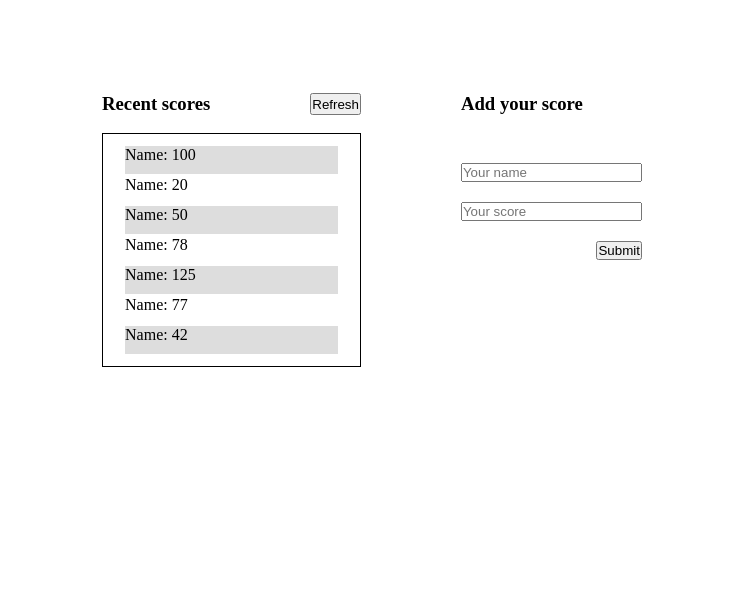
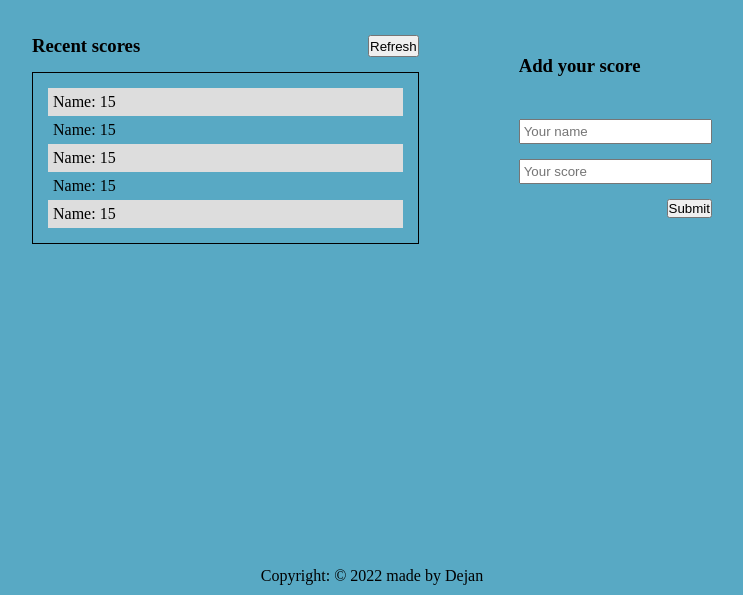
Before and after one commit to DeVuDeveloper/Leaderboard, a website built with webpack: page src/index.html in a window 1280 px wide. Shown: the part 205-800 px from the top of the page, without its empty margins (268-1011 px from the left). Built offline with nearby package versions, Linux system fonts and the light colour scheme.

Commit message:
fixed HTML and CSS

```diff
--- a/src/index.html
+++ b/src/index.html
@@ -1,5 +1,6 @@
 <!DOCTYPE html>
 <html lang="en">
+
 <head>
   <meta charset="UTF-8">
   <meta name="viewport" content="width=device-width, initial-scale=1.0">
@@ -7,48 +8,27 @@
 </head>
 
 <body>
-
-
-
   <main>
     <header>
       <h1>Leaderboard</h1>
     </header>
     <div class="wrapper">
-
       <section class="scores">
-          <div class="list-header">
+        <div class="heading">
           <h3>Recent scores</h3>
-            <button type="button">Refresh</button>
-          </div><br>
-          <div class="list">
-            <table>
-               <tr>
-                  <td>Name: 100</td>
-                </tr>
-                <tr>
-                  <td>Name: 20</td>
-                </tr>
-                <tr>
-                  <td>Name: 50</td>
-                </tr>
-                <tr>
-                  <td>Name: 78</td>
-                </tr>
-                <tr>
-                  <td>Name: 125</td>
-                </tr>
-                <tr>
-                  <td>Name: 77</td>
-                </tr>
-                <tr>
-                    <td>Name: 42</td>
-                </tr>
-              </table>
-
+          <button type="button" id="refresh">Refresh</button>
+        </div>
+        <div class="score-list">
+          <ul id="list">
+            <li><span>Name:</span> <span>15</span></li>
+            <li><span>Name:</span> <span>15</span></li>
+            <li><span>Name:</span> <span>15</span></li>
+            <li><span>Name:</span> <span>15</span></li>
+            <li><span>Name:</span> <span>15</span></li>
+          </ul>
         </div>
       </section>
-        <section class="addScore">
+      <section class="add">
         <h3>Add your score</h3>
         <form class='form'>
           <input type="text" placeholder="Your name">
@@ -56,8 +36,12 @@
           <button class='btn' type='submit'>Submit</button>
         </form>
       </section>
+      <footer>
+        <p>Copyright: &copy; 2022 made by Dejan</p>
+      </footer>
     </div>
+
   </main>
+</body>
 
-</body>
 </html>
--- a/src/style.css
+++ b/src/style.css
@@ -1,61 +1,101 @@
 * {
   margin: 0;
   padding: 0;
+  list-style: none;
+  overflow: hidden;
+}
+
+body {
+  background-color: rgb(88, 169, 196);
 }
 
 main {
   display: flex;
   flex-direction: column;
-  padding-top: 100px;
-  gap: 100px;
+  padding: 0 50px;
+  margin: auto;
 }
 
 header h1 {
-  font-size: 42px;
-  margin-bottom: 50px;
-  margin-left: 300px;
+  font-size: 35px;
+  margin: 50px 0;
+
 }
 
-.wrapper {
+.heading {
   display: flex;
-  justify-content: center;
-  gap: 100px;
+  justify-content: space-between;
+  margin-bottom: 15px;
 }
 
-.list {
+.score-list {
   border: 1px solid #000;
-  padding: 10px 20px;
+
 }
 
-.list-header {
+#list {
+  padding: 15px;
+}
+
+#list li {
+  padding: 5px;
+}
+
+#list li:nth-child(odd) {
+  background-color: #ddd;
+}
+
+.add {
+  display: grid;
+  grid-template-columns: 1fr;
+}
+
+.add h3 {
+  margin-top: 20px;
+}
+
+form {
   display: flex;
-  gap: 100px;
+  flex-direction: column;
+  gap: 15px;
+  margin-top: 15px;
+}
+
+form input {
+ padding: 3px ;
 }
 
 .btn {
   align-self: end;
 }
 
-table {
+footer {
+  position: fixed;
   width: 100%;
+  bottom: 0;
+  padding: 10px 10px;
 }
 
-table td {
-  padding-bottom: 10px;
+@media only screen and (min-width: 678px) {
+  main {
+    padding: 100px 300px;
+ }
+
+ .wrapper {
+    display: flex;
+    justify-content: center;
+    gap: 100px;
+ }
+
+ .scores {
+   flex: 2;
+ }
+
+ .add {
+   flex: 1;
+ }
+
+ footer {
+   text-align: center;
+ }
 }
-
-table tr:nth-child(odd) {
-  background-color: #ddd;
-}
-
-.addScore {
-  display: grid;
-  grid-template-columns: 1fr;
-}
-
-form {
-  display: flex;
-  flex-direction: column;
-  gap: 20px;
-  margin-top: -60px;
-}
```
Lines whose indentation alone changed are shown as unchanged.
